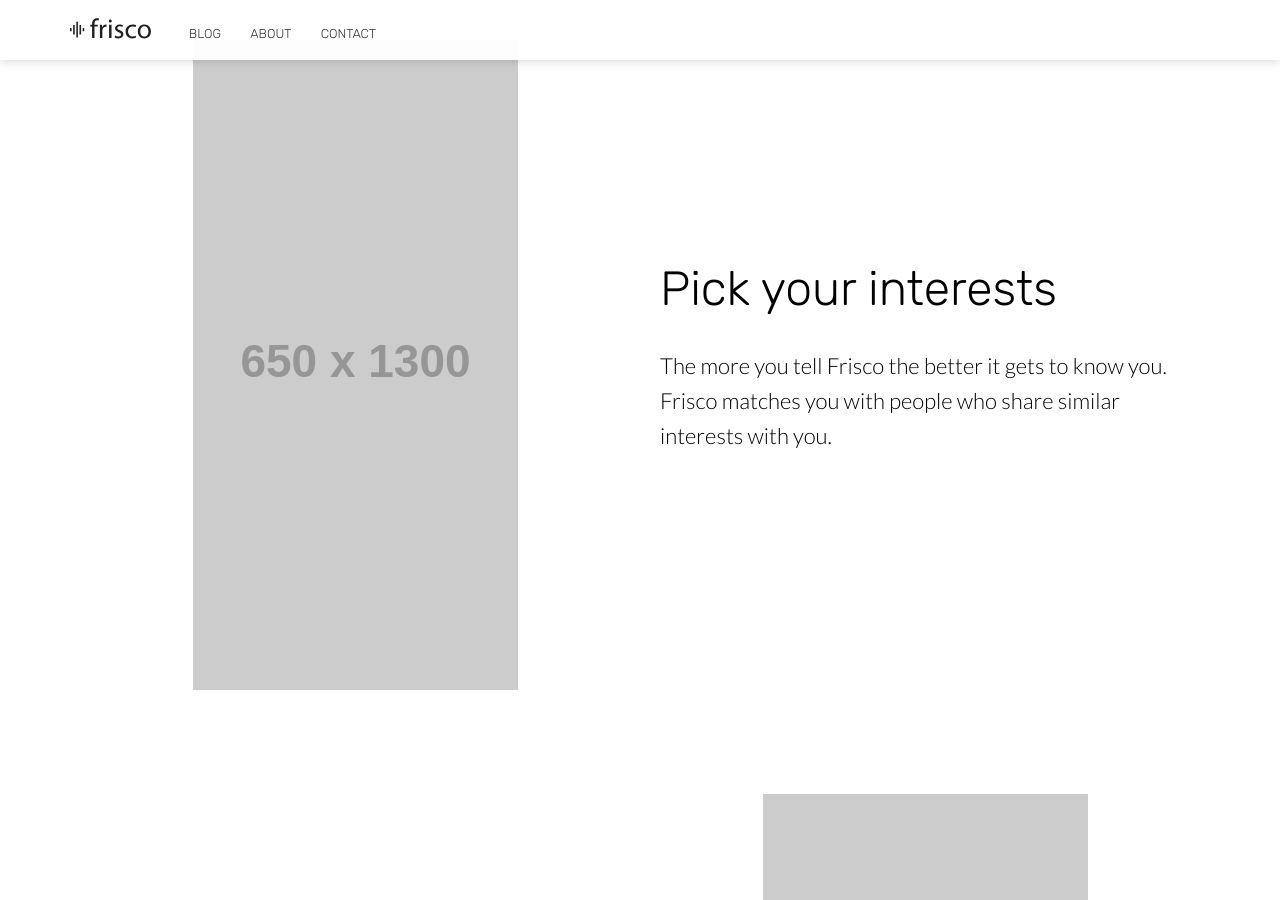
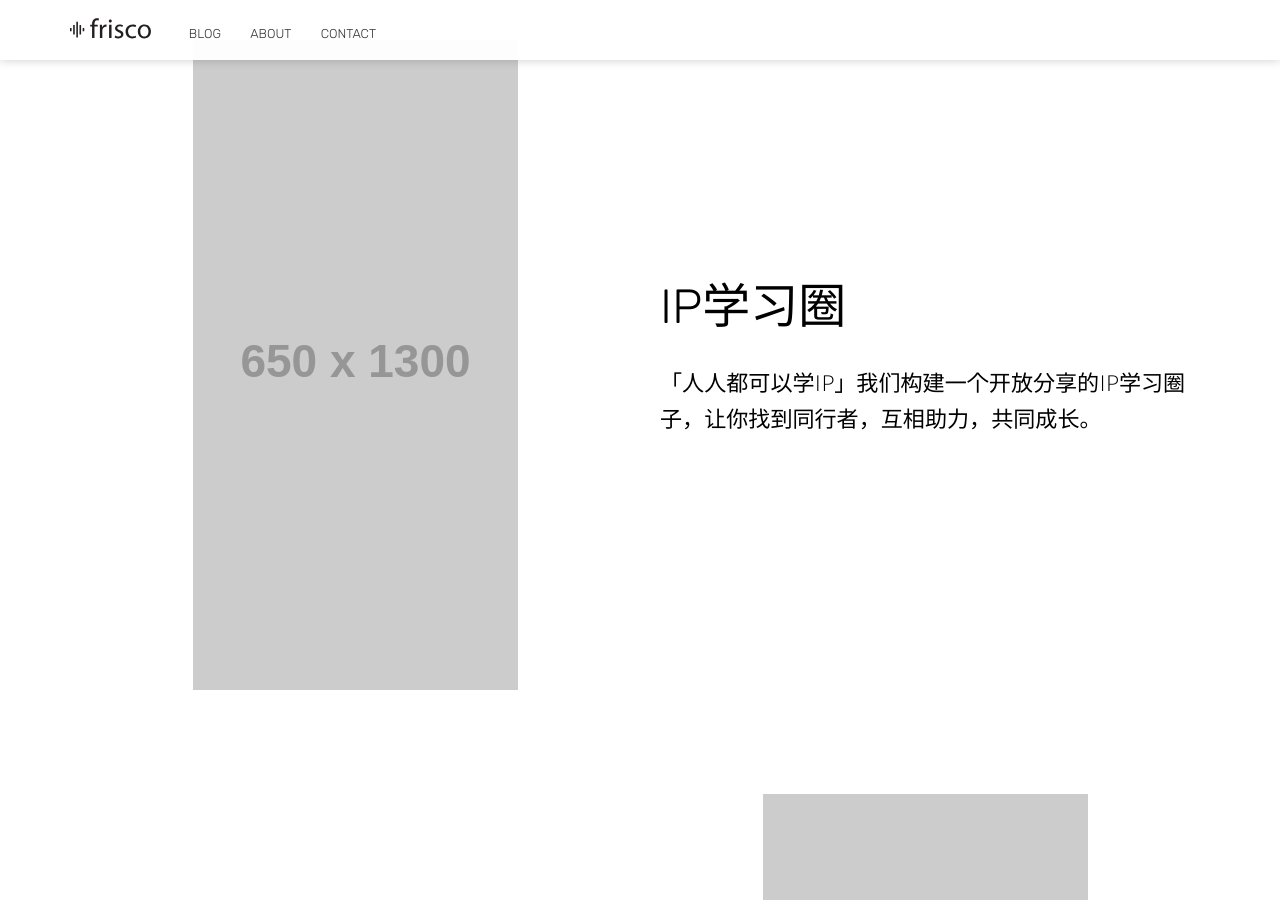
Before and after one commit to ActionThinker/ipyou.github.io, a Jekyll site: the page built from index.html, in a window 1280 px wide and 900 px high, scrolled down 1714 px. Built offline with Jekyll 4.4.1, drawn with Linux system fonts in a browser that asks for light colours; nearby versions of some CDN libraries; some of the changed text lies outside the part shown.

Commit message:
update
123

```diff
--- a/about.html
+++ b/about.html
@@ -1,6 +1,6 @@
 ---
 title: About
-description: 「人人都可以是IP」由CAPE创始人ActionThinker和微学英语联合创始人GJ共同创办，我们致力于打造最有爱的最有爱学习型社群。
+description: 「人人都可以是IP」由CAPE创始人ActionThinker和微学英语联合创始人GJ共同创办，我们致力于打造一个让你「根本停不下来」的学习型社群。
 image: https://source.unsplash.com/BcoGknSqlDc/2000x1322?a=.png
 ---
 
--- a/blog/index.html
+++ b/blog/index.html
@@ -1,14 +1,14 @@
 ---
 title: Blog
-description: Keep up with the latest news.
+description: 最新资讯.
 image: https://source.unsplash.com/MqJX_8EaStM/2000x1322?a=.png
 ---
 
 <section class="hero" style="background-image: url({% include relative-src.html src=page.image %})">
 	<div class="inner-hero text-container">
 		<div class="hero-text-container">
-			<h1 class="editable">The latest news</h1>
-			<p class="subtext editable">Hear the latest progress on Frisco and tips on making life long friends.</p>
+			<h1 class="editable">最新消息</h1>
+			<p class="subtext editable">了解最新观点、方法、活动、课程</p>
 		</div>
 	</div>
 </section>
--- a/contact.html
+++ b/contact.html
@@ -12,8 +12,8 @@
 <section class="hero" style="background-image: url({% include relative-src.html src=page.image %})">
 	<div class="inner-hero text-container">
 		<div class="hero-text-container">
-			<h1 class="editable">Get in touch today</h1>
-			<p class="subtext editable">If you have any questions or queries send us a message and we'll get back to you as soon as we can.</p>
+			<h1 class="editable">联系我们</h1>
+			<p class="subtext editable">如果你有任何问题或者想要和我们合作，你可以留言告诉我们，我们会第一时间回复您.</p>
 		</div>
 	</div>
 </section>
--- a/index.html
+++ b/index.html
@@ -1,6 +1,6 @@
 ---
 title: Home
-description: The latest app to help you find new friends with common interests.
+description: IP yourself由CAPE创始人ActionThinker和微学英语联合创始人GJ共同创办，我们致力于打造一个让你「根本停不下来」的学习型社群。
 image: https://source.unsplash.com/j5LSbCqB1wA/2000x1322?a=.png
 bottom_image: https://unsplash.it/2000/1322?a=.png
 ---
@@ -8,8 +8,8 @@
 <section class="hero" style="background-image: url({% include relative-src.html src=page.image %})">
 	<div class="inner-hero text-container">
 		<div class="hero-text-container">
-			<h1 class="editable">Make a new friend today</h1>
-			<p class="subtext editable">Frisco helps you find new friends with common interests. Search for a new Tennis partner, find a baking side-kick or befriend a new drinking buddy.</p>
+			<h1 class="editable">IP yourself today</h1>
+			<p class="subtext editable">个体崛起时代，人人都应该打造属于自己专属的IP！</p>
 			<div class="cta button alt"><a href="#">Join Now</a></div>
 		</div>
 	</div>
@@ -20,8 +20,8 @@
 	<section class="info" id="learn-more">
 		<div class="container flex">
 			<div class="text">
-				<h2 class="editable">Introduce yourself</h2>
-				<p class="editable">Making news friends in the adult world is hard. Frisco is the perfect filter matching you the most interesting people in your area.</p>
+				<h2 class="editable">IP自媒体</h2>
+				<p class="editable">「人人都可以是IP」 持续分享关于个人IP打造的方法、资源、案例、故事，让你事半功倍。</p>
 			</div>
 			<div class="image">
 				<img class="editable" src="http://placehold.it/650x1300" alt="Screenshot" />
@@ -32,8 +32,8 @@
 	<section class="info">
 		<div class="container flex">
 			<div class="text">
-				<h2 class="editable">Pick your interests</h2>
-				<p class="editable">The more you tell Frisco the better it gets to know you. Frisco matches you with people who share similar interests with you.</p>
+				<h2 class="editable">IP学习圈</h2>
+				<p class="editable">「人人都可以学IP」我们构建一个开放分享的IP学习圈子，让你找到同行者，互相助力，共同成长。</p>
 			</div>
 			<div class="image">
 				<img class="editable" src="http://placehold.it/650x1300" alt="Screenshot" />
@@ -44,8 +44,8 @@
 	<section class="info">
 		<div class="container flex">
 			<div class="text">
-				<h2 class="editable">Swipe and go</h2>
-				<p class="editable">Frisco shows you cards with people who might be a good match for friendship. Swipe left to move to the next card or right to start talking.</p>
+				<h2 class="editable">IP商学院</h2>
+				<p class="editable">「人人都可以会IP」我们整合业内个人IP营销专家，合力打造一套视野宽、应用广、实操强的系统课程，助你早日实现个人IP变现</p>
 			</div>
 			<div class="image">
 				<img class="editable" src="http://placehold.it/650x1300" alt="Screenshot" />
@@ -56,9 +56,9 @@
 	<section class="hero" style="background-image: url({% include relative-src.html src=page.bottom_image %})">
 		<div class="inner-hero text-container">
 			<div class="hero-text-container">
-				<h2 class="editable">Find your buddy today</h2>
-				<p class="subtext editable">It's free, fun and an exciting way to meet new people.</p>
-				<div class="cta button alt"><a href="#">Join Now</a></div>
+				<h2 class="editable">加入我们，就现在！</h2>
+				<p class="subtext editable">我们重新定义个体价值，一起迎接个体IP红利时代。</p>
+				<div class="cta button alt"><a href="#">现在加入</a></div>
 			</div>
 		</div>
 	</section>
```
Also changed, not shown: other parts of contact.html (+1 -1 lines), _posts/2016-07-28-psychology-of-friendship.md (deleted, +0 -36 lines), _posts/2016-08-02-life-cycle.md (deleted, +0 -23 lines), _posts/2016-08-06-development-issues.md (deleted, +0 -28 lines), _posts/2016-08-12-health.md (deleted, +0 -22 lines), _posts/2018-09-10-IP-yourself-now.md (renamed from _posts/2016-07-20-what-is-a-friend.md, +5 -4 lines), touch-icon.png.
